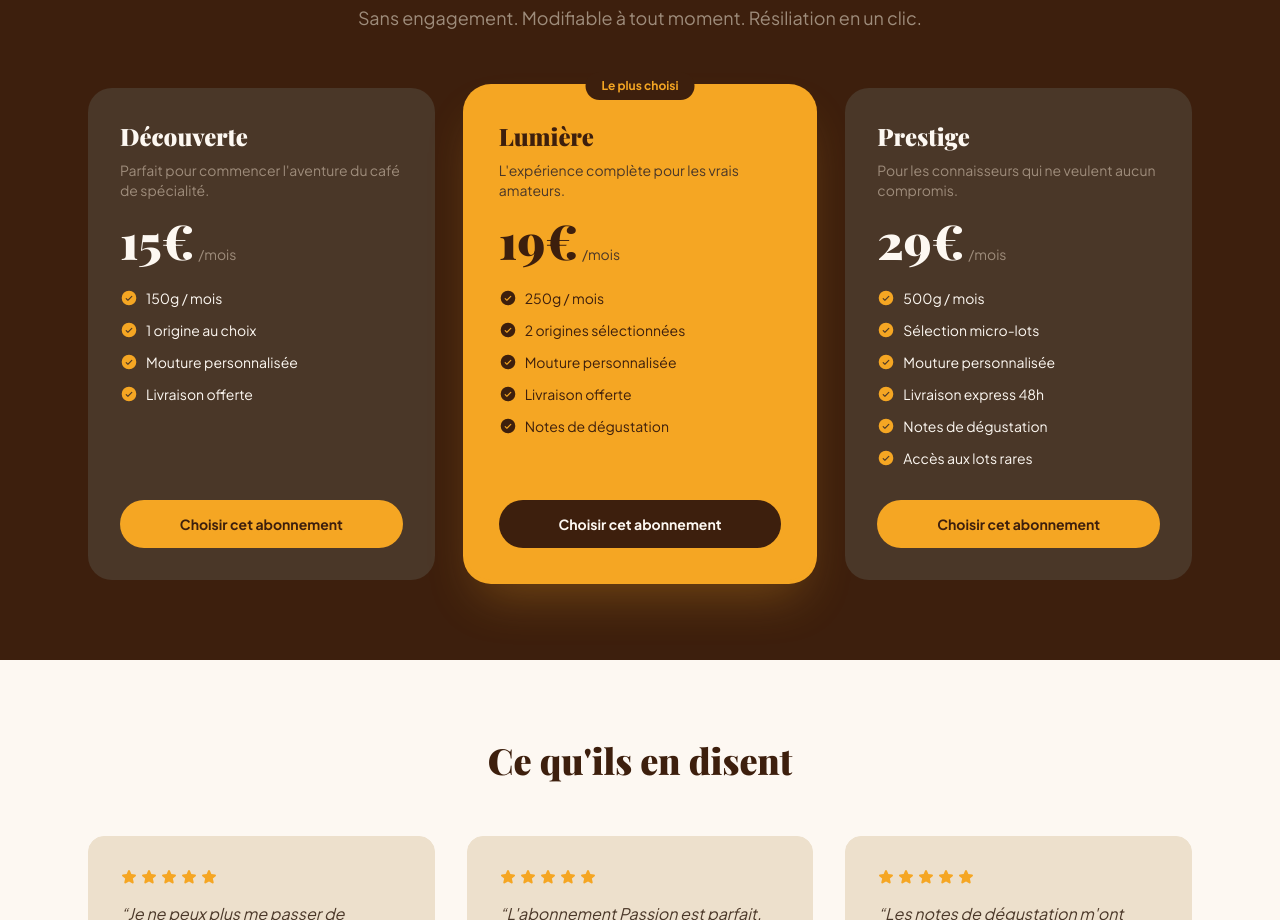
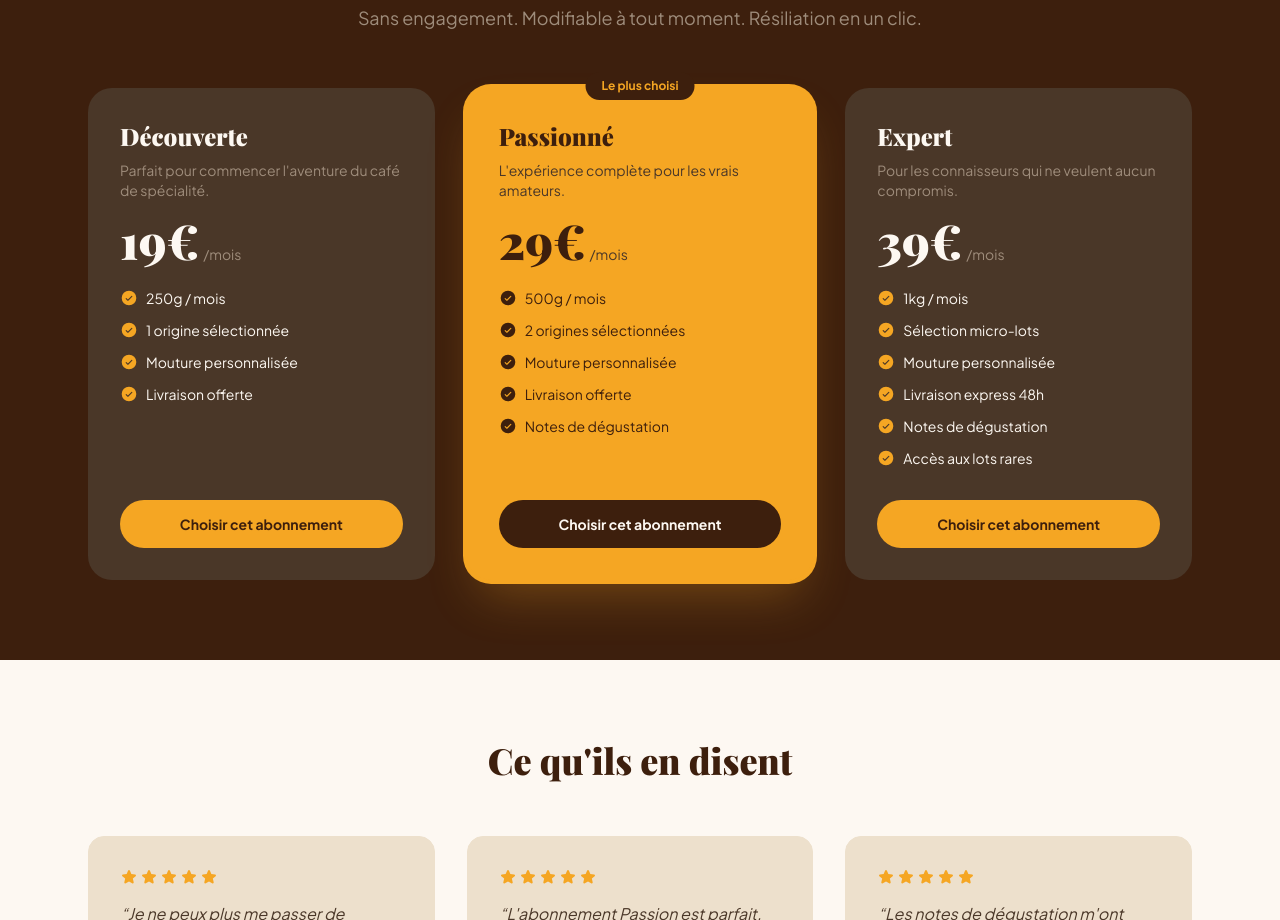
Before and after one commit to obelixguru/aiteam-cafes-lumiere-mo4vxo6m, a Next.js app: page / in a window 1280 px wide. Shown: the part 2080-3000 px from the top of the page. Built offline with nearby package versions, Linux system fonts and the light colour scheme; a web font is replaced by a local one.

Commit message:
fix: align pricing to PM decision — 19€/29€/39€ Découverte/Passionné/Expert
Co-Authored-By: Claude Opus 4.6 <noreply@anthropic.com>

```diff
--- a/app/page.tsx
+++ b/app/page.tsx
@@ -247,25 +247,25 @@ export default function Home() {
             {[
               {
                 name: "Découverte",
-                price: "15",
+                price: "19",
                 desc: "Parfait pour commencer l'aventure du café de spécialité.",
-                features: ["150g / mois", "1 origine au choix", "Mouture personnalisée", "Livraison offerte"],
+                features: ["250g / mois", "1 origine sélectionnée", "Mouture personnalisée", "Livraison offerte"],
                 highlight: false,
                 badge: null,
               },
               {
-                name: "Lumière",
-                price: "19",
+                name: "Passionné",
+                price: "29",
                 desc: "L'expérience complète pour les vrais amateurs.",
-                features: ["250g / mois", "2 origines sélectionnées", "Mouture personnalisée", "Livraison offerte", "Notes de dégustation"],
+                features: ["500g / mois", "2 origines sélectionnées", "Mouture personnalisée", "Livraison offerte", "Notes de dégustation"],
                 highlight: true,
                 badge: "Le plus choisi",
               },
               {
-                name: "Prestige",
-                price: "29",
+                name: "Expert",
+                price: "39",
                 desc: "Pour les connaisseurs qui ne veulent aucun compromis.",
-                features: ["500g / mois", "Sélection micro-lots", "Mouture personnalisée", "Livraison express 48h", "Notes de dégustation", "Accès aux lots rares"],
+                features: ["1kg / mois", "Sélection micro-lots", "Mouture personnalisée", "Livraison express 48h", "Notes de dégustation", "Accès aux lots rares"],
                 highlight: false,
                 badge: null,
               },
```
